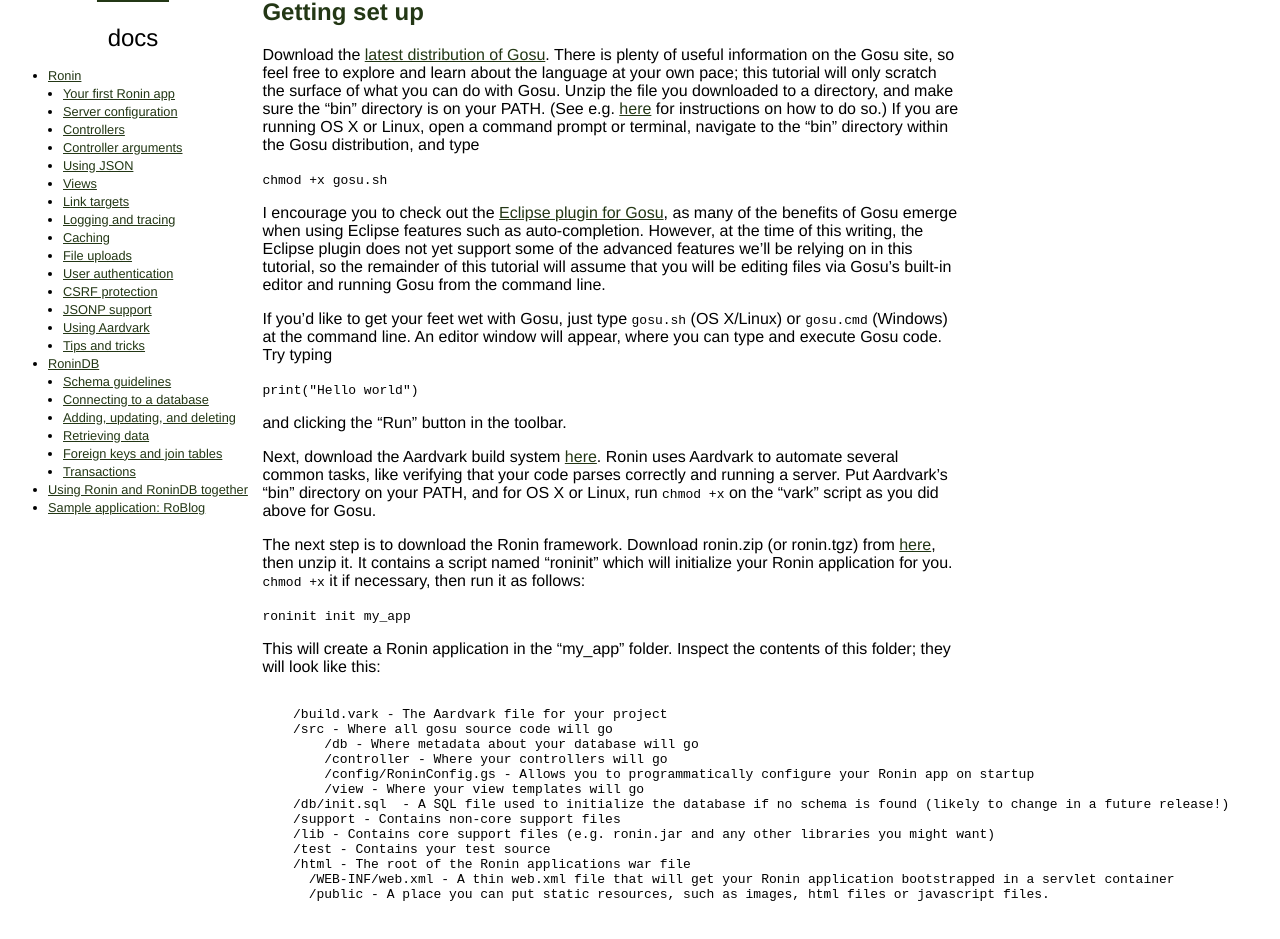
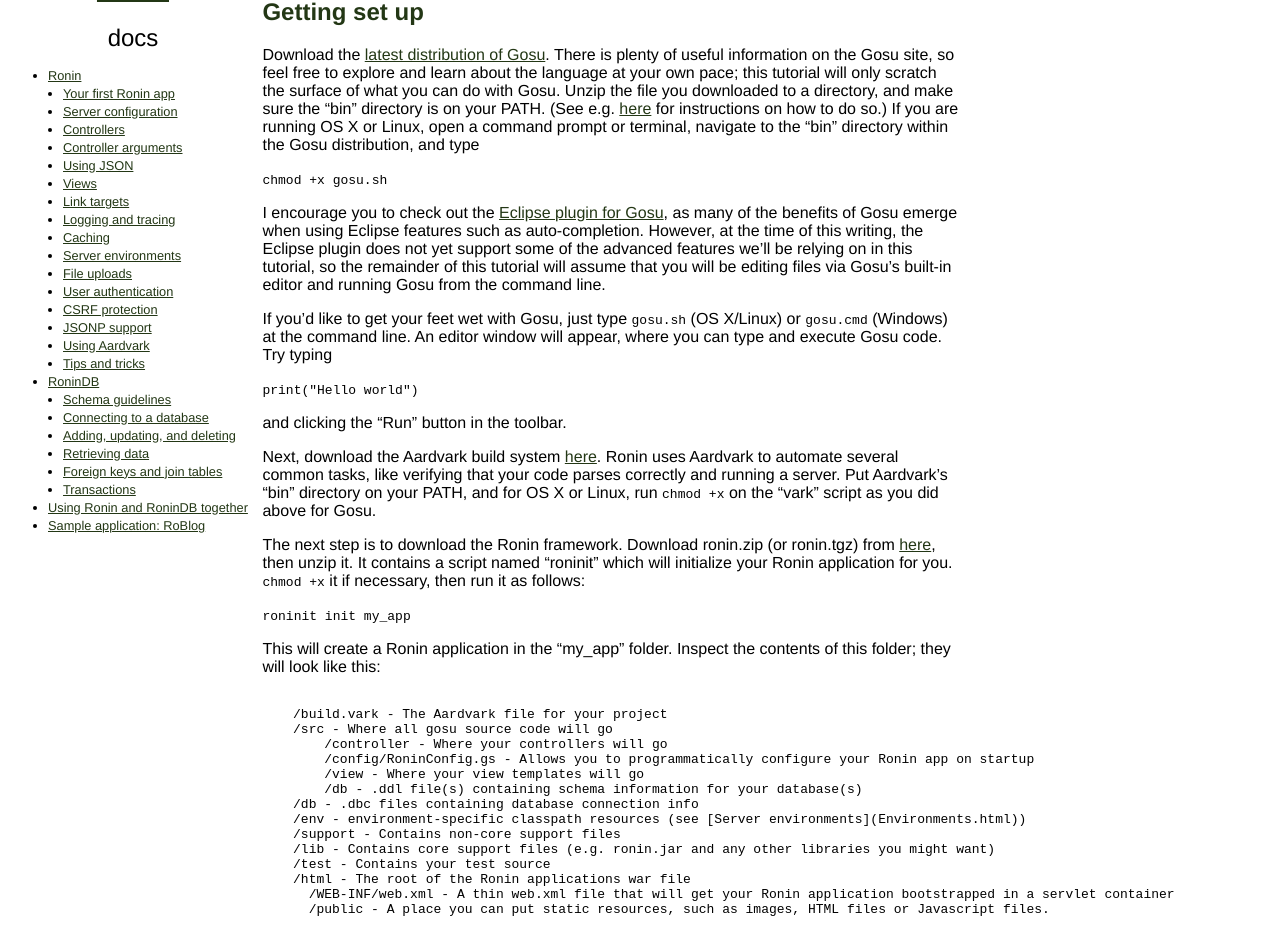
Before and after one commit to kprevas/ronin, a Jekyll site: the page built from Tutorial.md, in a window 1280 px wide and 1400 px high. Shown: the part 356-1295 px from the top of the window. Built offline with Jekyll 4.4.1, drawn with Linux system fonts in a browser that asks for light colours; some web fonts are replaced; Markdown is read by kramdown in place of the engine named in the settings.

Commit message:
docs for environment resources feature

```diff
--- a/Tutorial.md
+++ b/Tutorial.md
@@ -58,17 +58,18 @@
 
       /build.vark - The Aardvark file for your project
       /src - Where all gosu source code will go
-          /db - Where metadata about your database will go
           /controller - Where your controllers will go
           /config/RoninConfig.gs - Allows you to programmatically configure your Ronin app on startup
           /view - Where your view templates will go
-      /db/init.sql  - A SQL file used to initialize the database if no schema is found (likely to change in a future release!)
+          /db - .ddl file(s) containing schema information for your database(s)
+      /db - .dbc files containing database connection info
+      /env - environment-specific classpath resources (see [Server environments](Environments.html))
       /support - Contains non-core support files
       /lib - Contains core support files (e.g. ronin.jar and any other libraries you might want)
       /test - Contains your test source
       /html - The root of the Ronin applications war file
         /WEB-INF/web.xml - A thin web.xml file that will get your Ronin application bootstrapped in a servlet container
-        /public - A place you can put static resources, such as images, html files or javascript files.
+        /public - A place you can put static resources, such as images, HTML files or Javascript files.
 
 ## Running a Ronin server
 
--- a/_layouts/default.html
+++ b/_layouts/default.html
@@ -58,6 +58,7 @@
 <li class="list2"><a href="Link-Targets.html">Link targets</a>
 <li class="list2"><a href="Logging-and-Tracing.html">Logging and tracing</a>
 <li class="list2"><a href="Caching.html">Caching</a>
+<li class="list2"><a href="Environments.html">Server environments</a>
 <li class="list2"><a href="File-Uploads.html">File uploads</a>
 <li class="list2"><a href="User-Authentication.html">User authentication</a>
 <li class="list2"><a href="CSRF-Protection.html">CSRF protection</a>
--- a/_layouts/front.html
+++ b/_layouts/front.html
@@ -58,6 +58,7 @@
 <li class="list2"><a href="Link-Targets.html">Link targets</a>
 <li class="list2"><a href="Logging-and-Tracing.html">Logging and tracing</a>
 <li class="list2"><a href="Caching.html">Caching</a>
+<li class="list2"><a href="Environments.html">Server environments</a>
 <li class="list2"><a href="File-Uploads.html">File uploads</a>
 <li class="list2"><a href="User-Authentication.html">User authentication</a>
 <li class="list2"><a href="CSRF-Protection.html">CSRF protection</a>
```
Also changed, not shown: Aardvark-in-Ronin.md (+4 -0 lines), Environments.md (added, +58 -0 lines), Server-Configuration.md (+0 -18 lines), Your-First-Ronin-App.md (+1 -0 lines).
